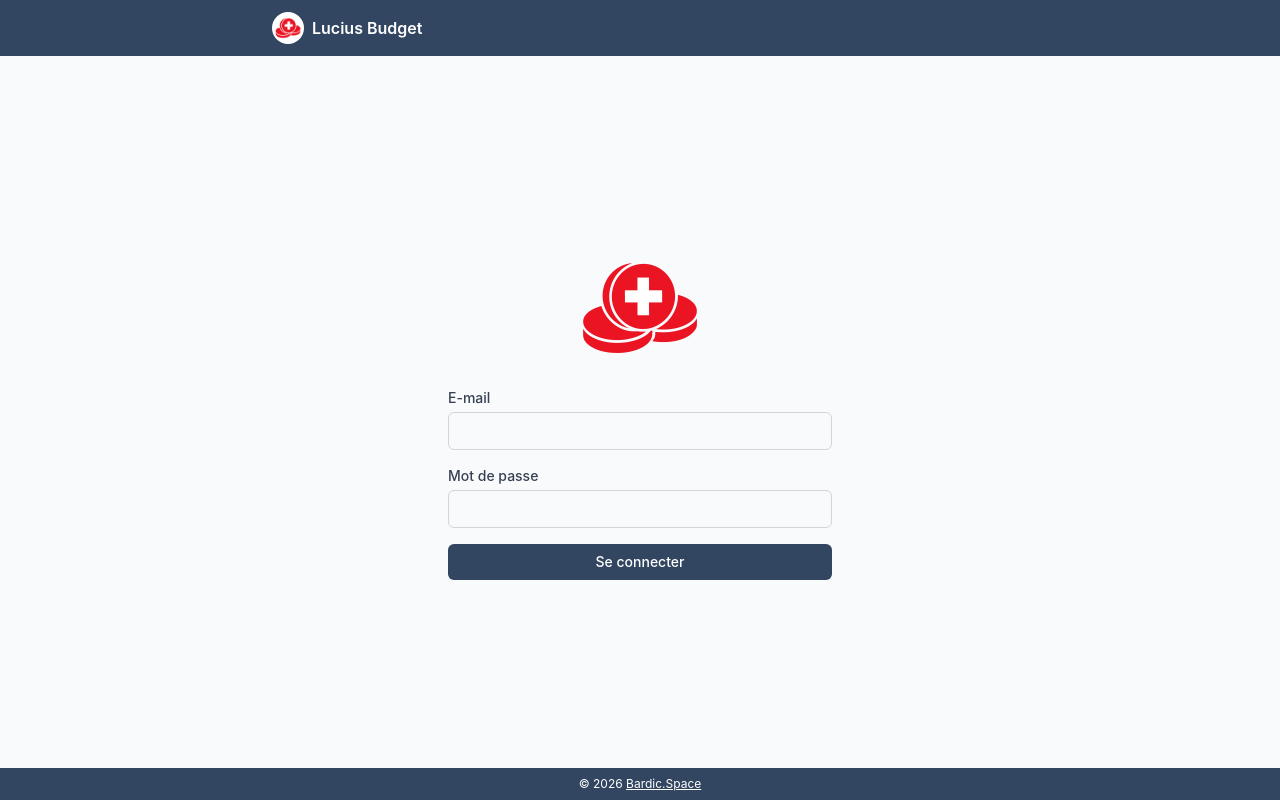
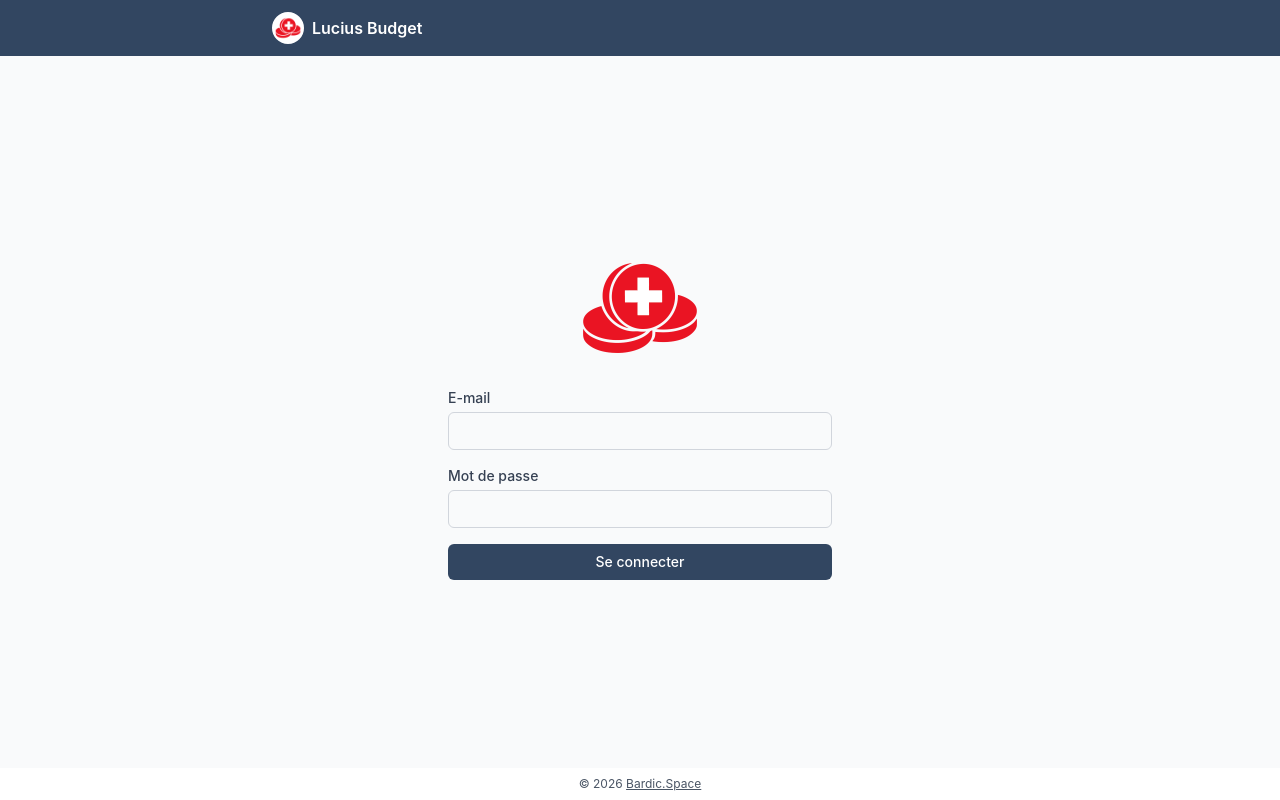
Before and after one commit to lucius-barde/lucius-budget-vuejs, a Vue app: page / in a window 1280 px wide. Built offline with nearby package versions, Linux system fonts and the light colour scheme; no server answers.

Commit message:
another footer fix

```diff
--- a/src/App.vue
+++ b/src/App.vue
@@ -9,7 +9,7 @@ import NavBar from './components/NavBar.vue'
     <main class="flex-1 flex flex-col">
       <RouterView />
     </main>
-    <footer class="text-center p-2 text-white text-xs">
+    <footer class="bg-white text-center p-2 text-gray-600 text-xs">
         &copy; 2026 <a href="https://www.bardic.space" target="_blank" class="underline">Bardic.Space</a>
     </footer>
   </div>
--- a/src/style.css
+++ b/src/style.css
@@ -4,7 +4,7 @@ body {
   @apply bg-gray-50 text-gray-900;
 }
 
-header,footer{
+header{
     background-color: rgb(50, 70, 97);
 }
 
```
